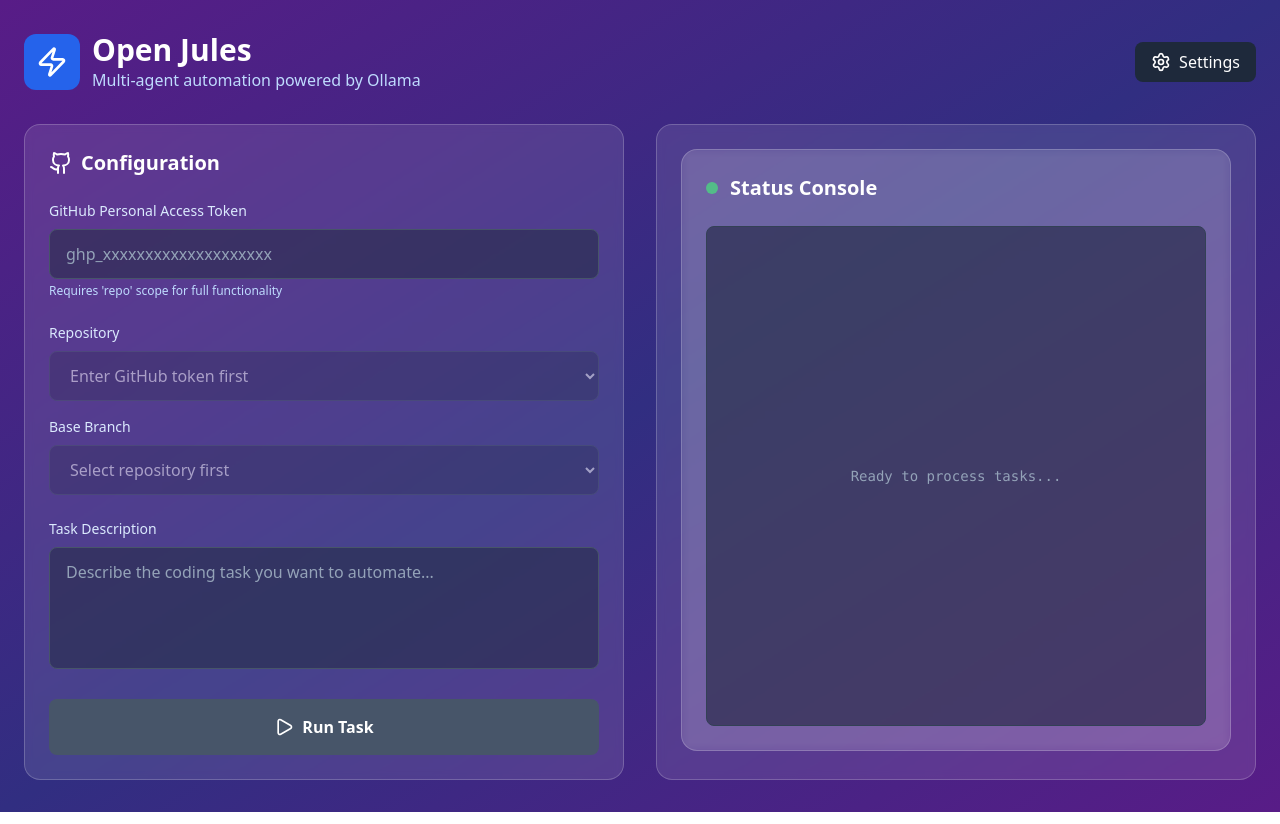
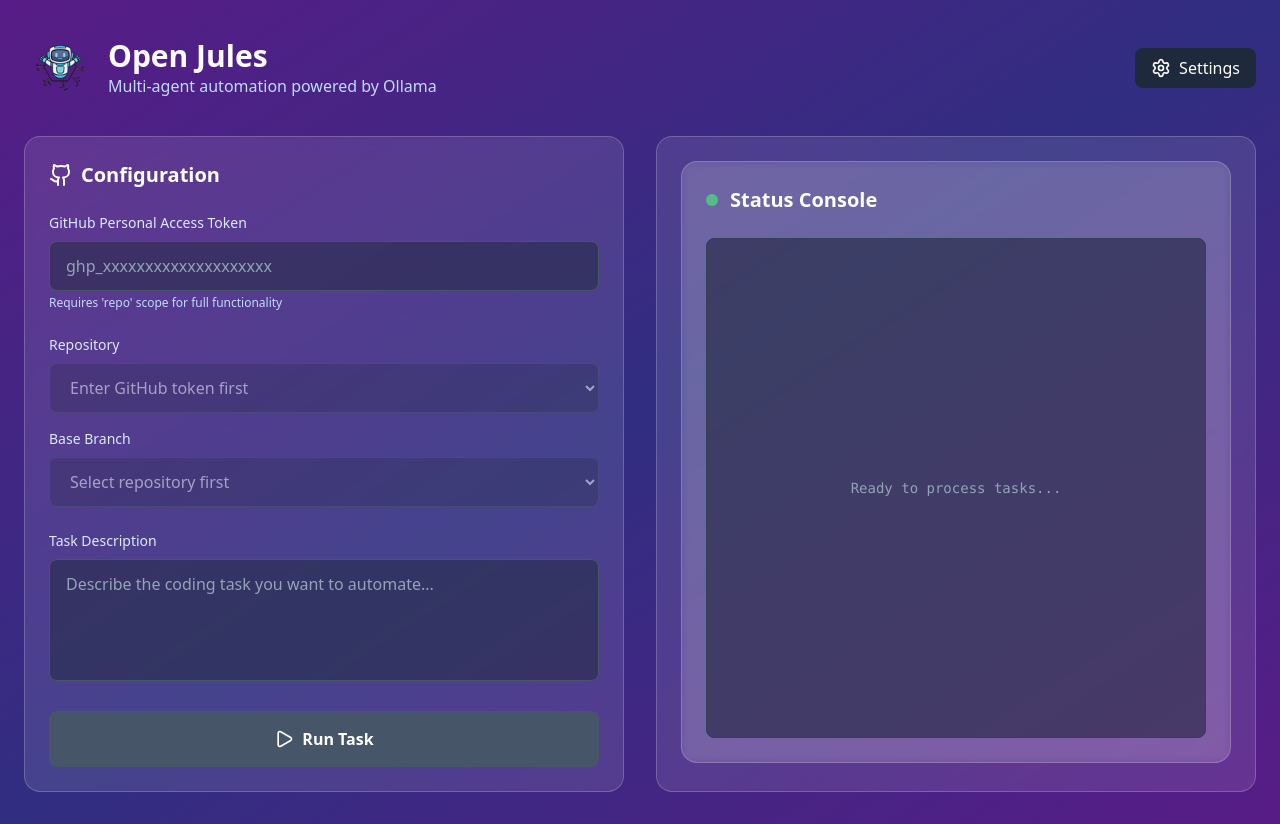
Before and after one commit to dustinwloring1988/open-jules-ollama, a React (Vite) app: page / in a window 1280 px wide. Built offline with nearby package versions, Linux system fonts and the light colour scheme.

Commit message:
add package-lock to ignore and changed dashboard image to logo

```diff
--- a/src/App.tsx
+++ b/src/App.tsx
@@ -36,7 +36,7 @@
     developer: '',
     reviewer: '',
     prWriter: '',
-    generator: 'llama2'
+    generator: 'llama3'
   });
 
   // Load saved settings on component mount
@@ -131,8 +131,8 @@
         {/* Header */}
         <div className="flex items-center justify-between mb-8">
           <div className="flex items-center space-x-3">
-            <div className="p-3 bg-blue-600 rounded-xl">
-              <Zap className="w-8 h-8 text-white" />
+            <div className="p-3 rounded-xl">
+              <img src="/open-jules-logo.png" alt="Open Jules Logo" className="w-12 h-12" />
             </div>
             <div>
               <h1 className="text-3xl font-bold text-white">Open Jules</h1>
```
Also changed, not shown: public/open-jules-logo.png (added), 1 other file (tests, documents, lock files or other folders).
